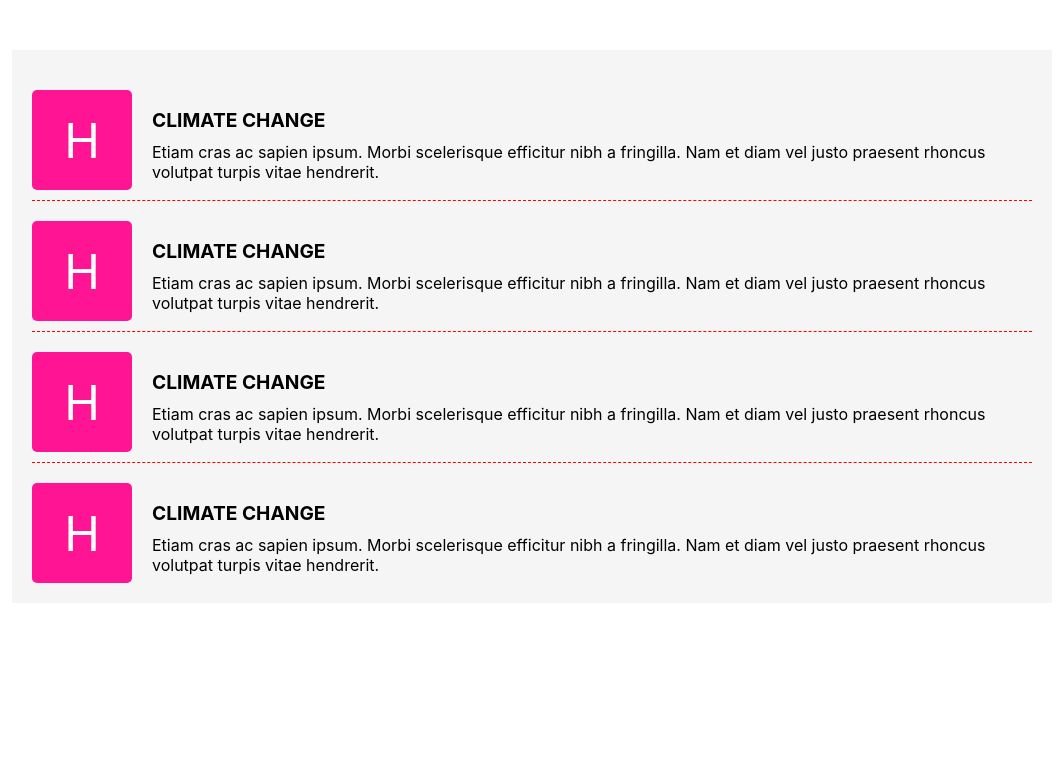
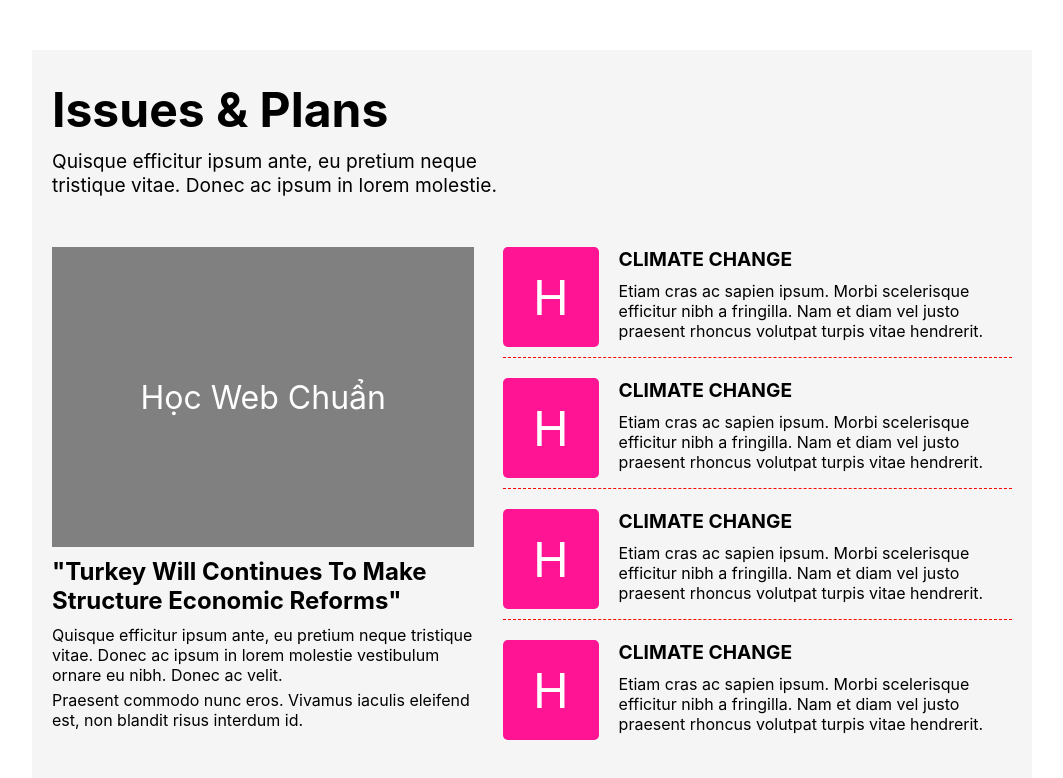
Before and after one commit to callmeislaan/learn-html-css, a React (Create React App) app: page / in a window 1280 px wide. Shown: the top 778 px of the page, without its empty margins (108-1171 px from the left). Built offline with nearby package versions, Linux system fonts and the light colour scheme.

Commit message:
lesson18

```diff
--- a/src/App.css
+++ b/src/App.css
@@ -4,12 +4,14 @@
   background-color: whitesmoke;
   margin: 50px auto;
   padding: 20px;
-  display: flex;
+  /* display: flex; */
+  /* flex-direction: column; */
 }
 
 * {
   padding: 0;
   margin: 0;
+  box-sizing: border-box;
 }
 
 ul {
@@ -17,9 +19,12 @@ ul {
 }
 
 li:not(li:last-child) {
-  margin: 20px auto;
   border-bottom: 1px red dashed;
   padding-bottom: 10px;
+}
+
+li:not(li:first-child) {
+  margin: 20px auto;
 }
 
 .Image {
@@ -37,7 +42,7 @@ li:not(li:last-child) {
 .Component {
   display: flex;
   justify-content: flex-start;
-  align-items: center;
+  /* align-items: center; */
 }
 
 .Content-group {
@@ -48,5 +53,53 @@ li:not(li:last-child) {
 .Title {
   font-weight: bold;
   font-size: larger;
+  margin-bottom: 10px;
+}
+
+.Top {
+  margin-bottom: 50px;
+  width: 50%;
+}
+
+.Top h1 {
+  margin: 10px auto;
+  font-size: xxx-large;
+}
+
+.Top p {
+  font-size: larger;
+}
+
+.Bottom {
+  display: flex;
+  justify-content: space-between;
+}
+
+.Left {
+  width: 44%;
+  display: flex;
+  flex-direction: column;
+}
+
+.Left .Left-image {
+  width: 100%;
+  height: 300px;
+  background-color: gray;
+  display: flex;
+  align-items: center;
+  justify-content: center;
+  color: white;
+  font-size: xx-large;
+}
+
+.Left h2 {
   margin: 10px auto;
 }
+
+.Left p {
+  margin: 5px auto;
+}
+
+.Right {
+  width: 53%;
+}
--- a/src/App.js
+++ b/src/App.js
@@ -4,6 +4,27 @@ import './App.css';
 function App() {
   return (
     <div className="App">
+      <div className='Top'>
+        <h1>Issues & Plans</h1>
+        <p>
+          Quisque efficitur ipsum ante, eu pretium neque tristique vitae.
+          Donec ac ipsum in lorem molestie.
+        </p>
+      </div>
+
+      <div className='Bottom'>
+        <div className='Left'>
+          <div className='Left-image'>
+            Học Web Chuẩn
+          </div>
+          <div className='Left-content-group'>
+            <h2>"Turkey Will Continues To Make Structure Economic Reforms"</h2>
+            <p>Quisque efficitur ipsum ante, eu pretium neque tristique vitae. Donec ac ipsum in lorem molestie vestibulum ornare eu nibh. Donec ac velit.</p>
+            <p>Praesent commodo nunc eros. Vivamus iaculis eleifend est, non blandit risus interdum id.</p>
+          </div>
+        </div>
+
+        <div className='Right'>
           <ul>
             <li>
               <div className='Component'>
@@ -59,6 +80,8 @@ function App() {
             </li>
           </ul>
         </div>
+      </div>
+    </div>
   );
 }
 
```
Lines whose indentation alone changed are shown as unchanged.
